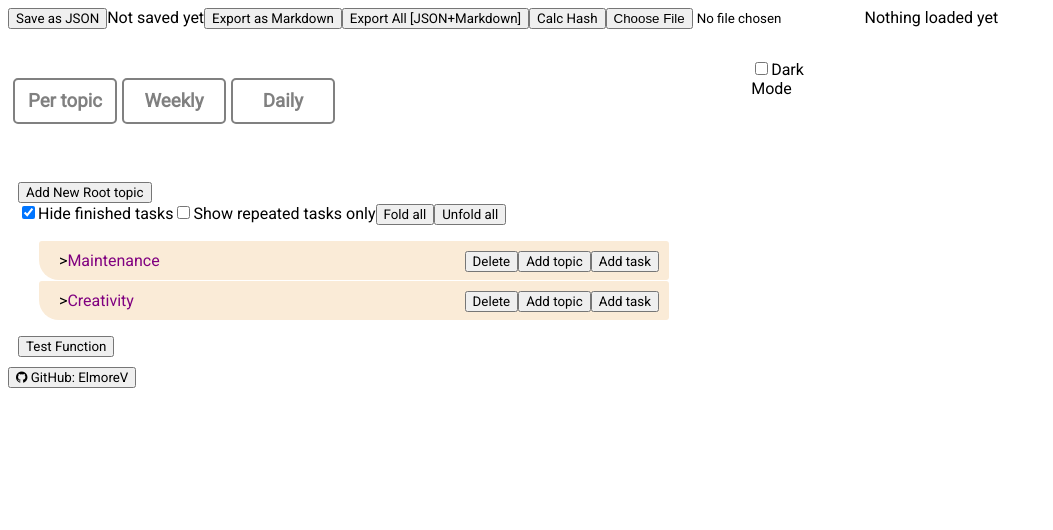
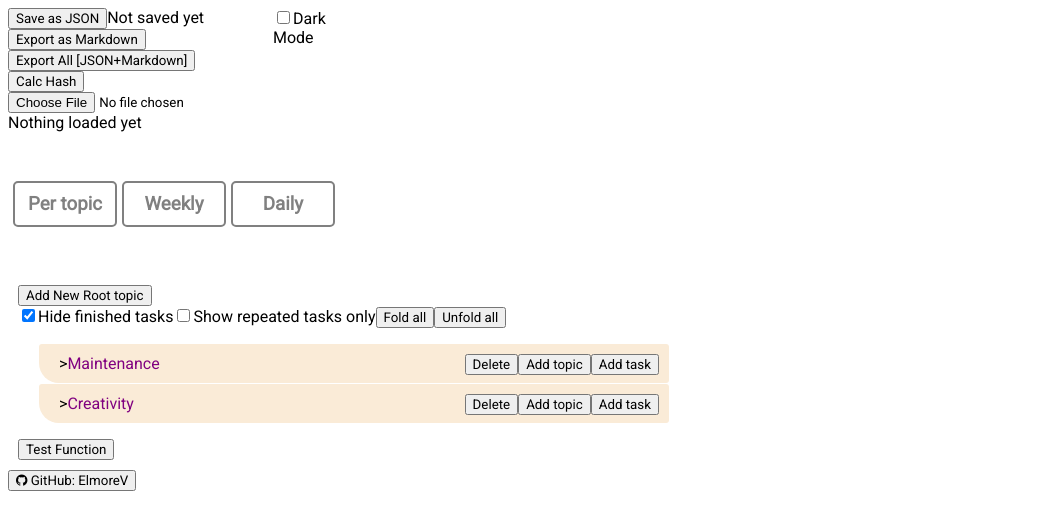
Before and after one commit to ElmoreV/TaskPlanner_javareact, a React (Create React App) app: page / in a window 1280 px wide. Shown: the top 530 px of the page, without its empty margins (0-1053 px from the left). Built offline with nearby package versions, Linux system fonts and the light colour scheme.

Commit message:
Fix import/export layout

```diff
--- a/src/index.css
+++ b/src/index.css
@@ -90,7 +90,7 @@ ul {
 
 .importExport {
   grid-row: 1/1;
-  grid-column: 1/13;
+  grid-column: 1/1;
 }
 
 
```
